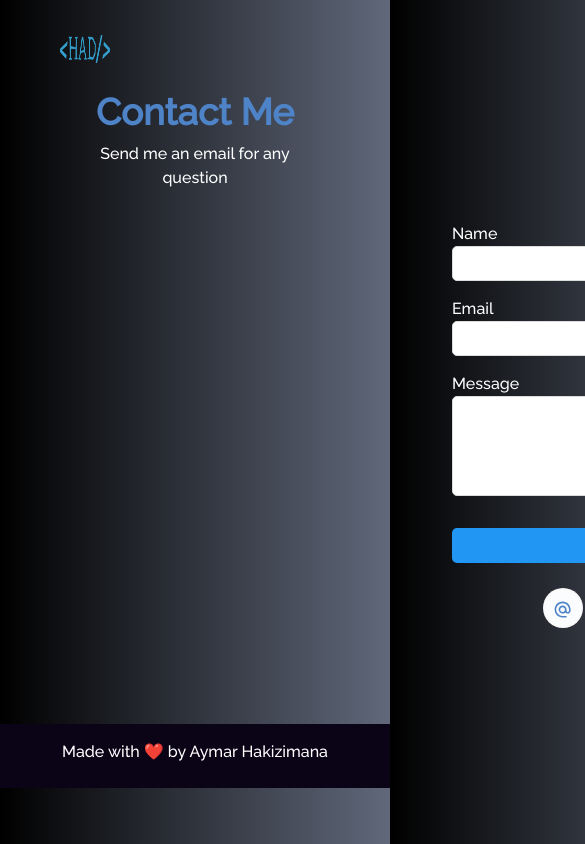
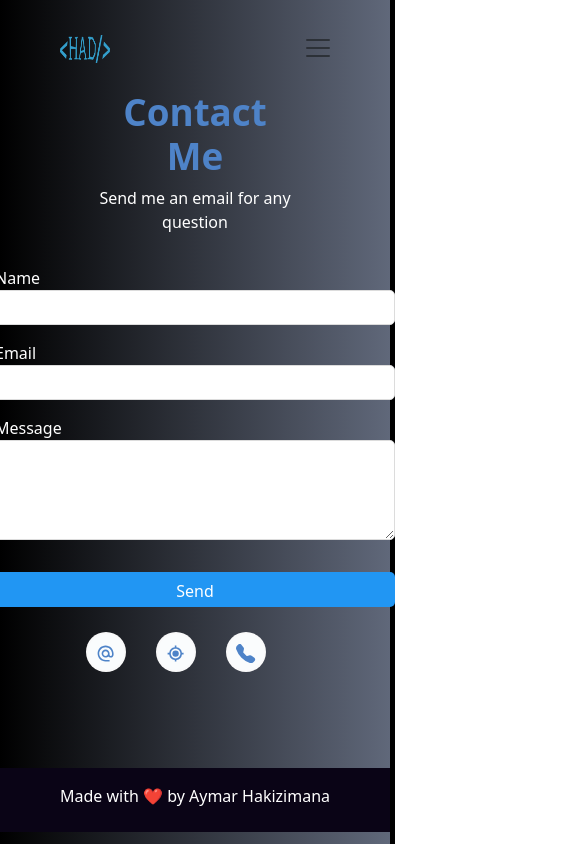
Before and after one commit to HaAymar/Portfolio, a React (Create React App) app: page /contact in a window 390 px wide. Shown: the top 844 px of the page, 585 px wide, since content can reach past the window. Built offline with nearby package versions, Linux system fonts and the light colour scheme.

Commit message:
Making the portfolio responsive with the mobile version

```diff
--- a/src/components/Contact/Contact.js
+++ b/src/components/Contact/Contact.js
@@ -32,7 +32,13 @@ const Contact = () => {
 
 	return (
 		<Container style={{ padding: "80px" }}>
-			<Container>
+			<Container
+				style={{
+					display: "flex",
+					flexDirection: "column",
+					alignItems: "center",
+				}}
+			>
 				<h1 className="project-heading">
 					<strong className="purple">Contact Me </strong>
 				</h1>
@@ -105,7 +111,9 @@ export default Contact;
 
 const StyledContactForm = styled.div`
 	width: 400px;
-	margin-left: 360px;
+	/* display: flex;
+	flex-direction: column;
+	align-content: center; */
 
 	form {
 		display: flex;
--- a/src/components/Experience/Experience.js
+++ b/src/components/Experience/Experience.js
@@ -1,7 +1,7 @@
 import React, { useState } from "react";
 import { Container } from "react-bootstrap";
 import Access from "../../Assets/access2U.png";
-import Phosforea from "../../Assets/phos.png";
+import Phosforea from "../../Assets/phospho.png";
 import Devday from "../../Assets/devda.png";
 import Odoo from "../../Assets/odoo.png";
 import Ucl from "../../Assets/ucl.png";
@@ -47,7 +47,6 @@ import W2 from "../../Assets/OpenWeek/p2.jpg";
 import Ctf from "../../Assets/certificat.pdf";
 
 function Experience() {
-
 	const [devDayActive, setdevDayActive] = useState(false);
 	const [odooActive, setodooActive] = useState(false);
 	const [openWeekActive, setopenWeekActive] = useState(false);
@@ -108,9 +107,9 @@ function Experience() {
 				>
 					<img src={Access} alt="Access2u" />
 					<div style={{ color: "black" }}>
-						<h3 className="vertical-timeline-element-title">
+						<h6 className="vertical-timeline-element-title">
 							Access2University
-						</h3>
+						</h6>
 						<h4 className="vertical-timeline-element-subtitle">
 							UCL
 						</h4>
@@ -137,7 +136,7 @@ function Experience() {
 					<img
 						src={Phosforea}
 						alt="Phosforea"
-						style={{ maxWidth: "200px" }}
+						style={{ maxWidth: "160px" }}
 					/>
 					<div style={{ color: "black" }}>
 						<h3 className="vertical-timeline-element-title">
@@ -189,13 +188,21 @@ function Experience() {
 						<Button onClick={devDayCarousel}>Photos</Button>
 					) : (
 						<>
-						<Button onClick={devDayClose} style={{ margin:"15px"}}>Close</Button>
+							<Button
+								onClick={devDayClose}
+								style={{ margin: "15px" }}
+							>
+								Close
+							</Button>
 							<Slider {...settings} style={{ color: "black" }}>
 								<div>
 									<img
 										src={P1}
 										alt="monImage"
-									style={{ width: "400px" ,maxHeight : "400px"}}
+										style={{
+											width: "400px",
+											maxHeight: "400px",
+										}}
 									/>
 								</div>
 								<div>
@@ -215,7 +222,6 @@ function Experience() {
 							</Slider>
 						</>
 					)}
-
 				</VerticalTimelineElement>
 				<VerticalTimelineElement
 					style={{ color: "white" }}
@@ -246,7 +252,12 @@ function Experience() {
 						<Button onClick={odooCarousel}>Photos</Button>
 					) : (
 						<>
-						<Button onClick={odooClose} style={{ margin:"15px"}}>Close</Button>
+							<Button
+								onClick={odooClose}
+								style={{ margin: "15px" }}
+							>
+								Close
+							</Button>
 							<Slider {...settings} style={{ color: "black" }}>
 								<div>
 									<img
@@ -266,7 +277,10 @@ function Experience() {
 									<img
 										src={O3}
 										alt="monImage"
-									style={{ width: "350px", maxHeight : "400px"}}
+										style={{
+											width: "350px",
+											maxHeight: "400px",
+										}}
 									/>
 								</div>
 							</Slider>
@@ -301,13 +315,21 @@ function Experience() {
 						<Button onClick={openWeekCarousel}>Photos</Button>
 					) : (
 						<>
-						<Button onClick={openWeekClose} style={{ margin:"15px"}}>Close</Button>
+							<Button
+								onClick={openWeekClose}
+								style={{ margin: "15px" }}
+							>
+								Close
+							</Button>
 							<Slider {...settings} style={{ color: "black" }}>
 								<div>
 									<img
 										src={W1}
 										alt="monImage"
-									style={{ width: "400px" ,maxHeight : "400px"}}
+										style={{
+											width: "400px",
+											maxHeight: "400px",
+										}}
 									/>
 								</div>
 								<div>
@@ -317,7 +339,6 @@ function Experience() {
 										style={{ width: "400px" }}
 									/>
 								</div>
-
 							</Slider>
 						</>
 					)}
--- a/src/components/Navbar.js
+++ b/src/components/Navbar.js
@@ -44,12 +44,11 @@ function NavBar() {
 			      <Navbar.Toggle
           aria-controls="responsive-navbar-nav"
           onClick={() => {
-						updateExpanded(expand ? false : "expanded");
+            updateExpanded(!expand);
           }}
+          className={expand ? "collapsed" : ""}
         >
-					<span></span>
-					<span></span>
-					<span></span>
+					  <div className="navbar-toggler-icon"></div>
 				</Navbar.Toggle>
 				<Navbar.Collapse id="responsive-navbar-nav">
 					<Nav className="ms-auto" defaultActiveKey="#home">
--- a/src/index.css
+++ b/src/index.css
@@ -1,7 +1,7 @@
 @import url("https://fonts.googleapis.com/css2?family=Raleway:wght@500&display=swap");
 body {
 	margin: 0;
-	font-family: "Raleway", serif !important;
+	font-family: "Raleway", serif ;
 	-webkit-font-smoothing: antialiased;
 	-moz-osx-font-smoothing: grayscale;
 	background-image: linear-gradient(to left, #60687a, black);
--- a/src/style.css
+++ b/src/style.css
@@ -448,6 +448,18 @@ button:focus {
 	}
 }
 
+.navbar-toggler-icon {
+	color: white;
+	border-radius: 4px;
+	height: 2px;
+	width: 20px;
+	transition: background-color 0.3s;
+}
+
+.navbar-toggler.collapsed .navbar-toggler-icon {
+	/* Change color of icon bars when collapsed */
+}
+
 .footer h3 {
 	font-size: 1em;
 	color: white !important;
```
Also changed, not shown: src/Assets/phos.png (deleted), src/Assets/phospho.png (added). Lines whose indentation alone changed are shown as unchanged.
